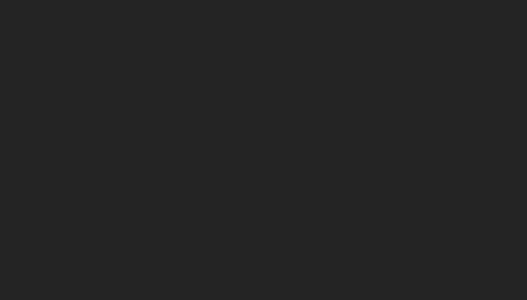
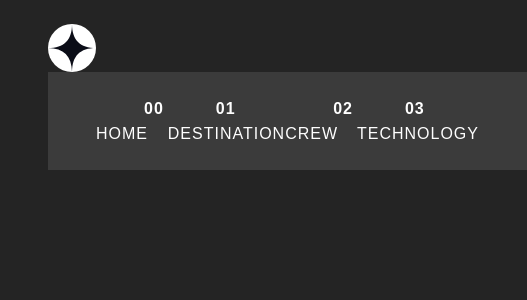
Before and after one commit to heiderick13/space-project, a React (Vite) app: page / in a window 390 px wide. Shown: the top 300 px of the page, 527 px wide, since content can reach past the window. Built offline with nearby package versions, Linux system fonts and the light colour scheme.

Commit message:
:sparkles: navbar component

```diff
--- a/index.html
+++ b/index.html
@@ -2,9 +2,14 @@
 <html lang="en">
   <head>
     <meta charset="UTF-8" />
-    <link rel="icon" type="image/svg+xml" href="/vite.svg" />
     <meta name="viewport" content="width=device-width, initial-scale=1.0" />
     <title>Space Tourism</title>
+    <link
+      href="https://cdn.jsdelivr.net/npm/bootstrap@5.3.0-alpha3/dist/css/bootstrap.min.css"
+      rel="stylesheet"
+      integrity="sha384-KK94CHFLLe+nY2dmCWGMq91rCGa5gtU4mk92HdvYe+M/SXH301p5ILy+dN9+nJOZ"
+      crossorigin="anonymous"
+    />
   </head>
   <body>
     <div id="root"></div>
--- a/src/App.jsx
+++ b/src/App.jsx
@@ -1,5 +1,11 @@
+import Navbar from "./components/Navbar/Navbar";
+
 function App() {
-  return <div className="App"></div>;
+  return (
+    <div className="App">
+      <Navbar />
+    </div>
+  );
 }
 
 export default App;
--- /dev/null
+++ b/src/components/Navbar/Navbar.css
@@ -0,0 +1,78 @@
+.navbar {
+  background-color: transparent;
+
+  justify-content: space-between;
+  position: relative;
+}
+
+/* .nav-brand::after {
+  content: "";
+  position: absolute;
+  top: 45%;
+  left: -1vw;
+  background-color: #fefefe;
+  height: 1px;
+  margin-left: 130px;
+  opacity: 0.2;
+  z-index: 2;
+} */
+
+.navbar li {
+  list-style: none;
+}
+
+.navbar-links {
+  background-color: hsla(0, 0%, 60%, 0.2);
+  backdrop-filter: blur(13.5px);
+  -webkit-backdrop-filter: blur(13.5px);
+  text-transform: uppercase;
+}
+
+.nav-link a {
+  position: relative;
+  color: #fefefe;
+  text-decoration: none;
+  letter-spacing: 1px;
+  font-family: "Barlow Condensed", sans-serif;
+  font-size: 16px;
+  margin-left: 2rem;
+}
+
+.nav-link a.active::after {
+  content: "";
+  position: absolute;
+  bottom: -1.5rem;
+  left: 0;
+  right: 0;
+  height: 3px;
+  border-radius: 8px;
+  background-color: #fefefe;
+  opacity: 1;
+}
+
+.nav-link:last-child a {
+  padding-right: 15vw;
+}
+
+@media screen and (max-width: 1400px) {
+  .nav-brand::after {
+    width: 35vw;
+  }
+}
+
+@media screen and (max-width: 768px) {
+  .nav-brand::after {
+    display: none;
+  }
+
+  .nav-link:last-child a {
+    padding-right: 0;
+  }
+
+  .nav-link a {
+    padding-left: 1rem;
+  }
+}
+
+@media screen and (max-width: 580px) {
+}
--- /dev/null
+++ b/src/components/Navbar/Navbar.jsx
@@ -0,0 +1,37 @@
+import "./Navbar.css";
+
+import logo from "/logo.svg";
+
+function Navbar() {
+  return (
+    <nav class="navbar d-flex py-4 px-5 pe-0">
+      <div class="nav-brand">
+        <img src={logo} alt="logo" />
+      </div>
+      <ul class="navbar-links d-flex py-4 px-5">
+        <li class="nav-link">
+          <a href="../../index.html">
+            <b class="pe-1">00</b> home
+          </a>
+        </li>
+        <li class="nav-link">
+          <a href="./destinations.html">
+            <b class="pe-1">01</b> destination
+          </a>
+        </li>
+        <li class="nav-link">
+          <a href="#">
+            <b class="pe-1">02</b> crew
+          </a>
+        </li>
+        <li class="nav-link">
+          <a href="./technologies.html">
+            <b class="pe-1">03</b> technology
+          </a>
+        </li>
+      </ul>
+    </nav>
+  );
+}
+
+export default Navbar;
--- a/src/index.css
+++ b/src/index.css
@@ -4,5 +4,14 @@
   font-weight: 400;
 
   color: rgba(255, 255, 255, 0.87);
+}
+
+* {
+  margin: 0;
+  padding: 0;
+  box-sizing: border-box;
+}
+
+body {
   background-color: #242424;
 }
```
Also changed, not shown: public/logo.svg (added).
